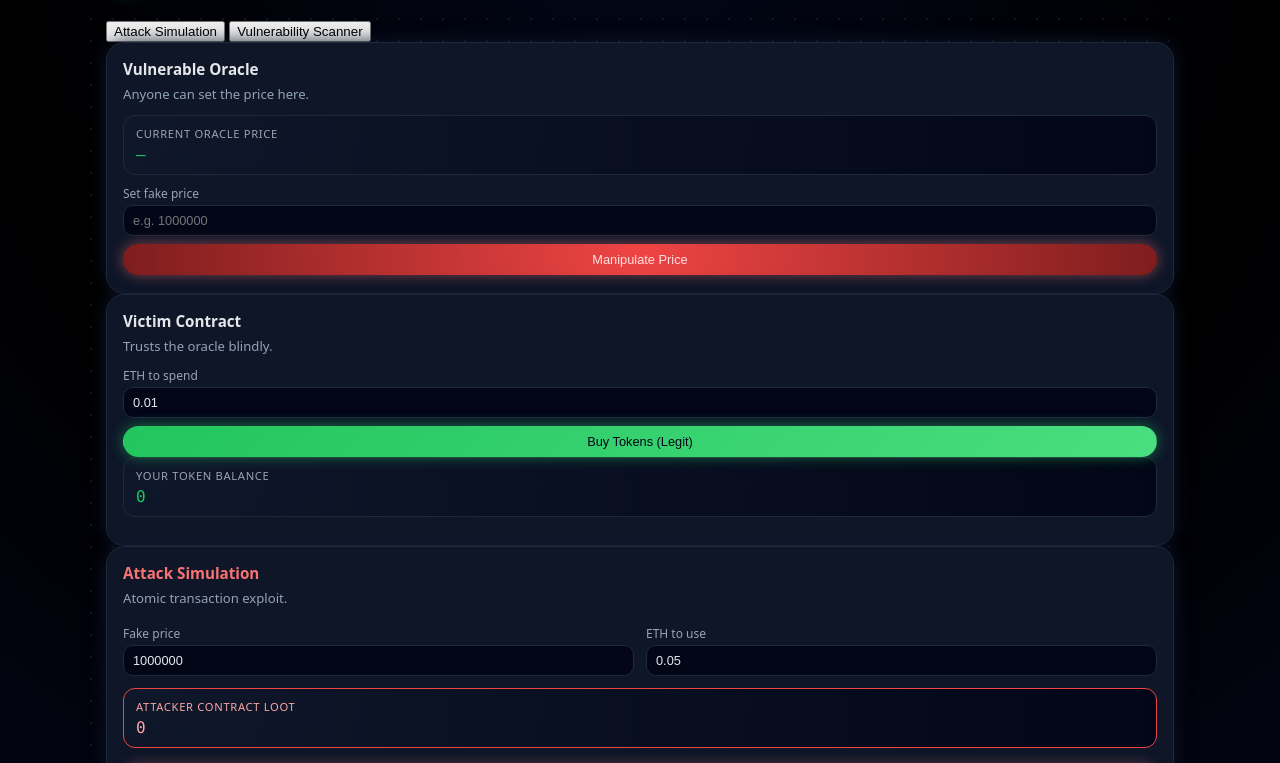
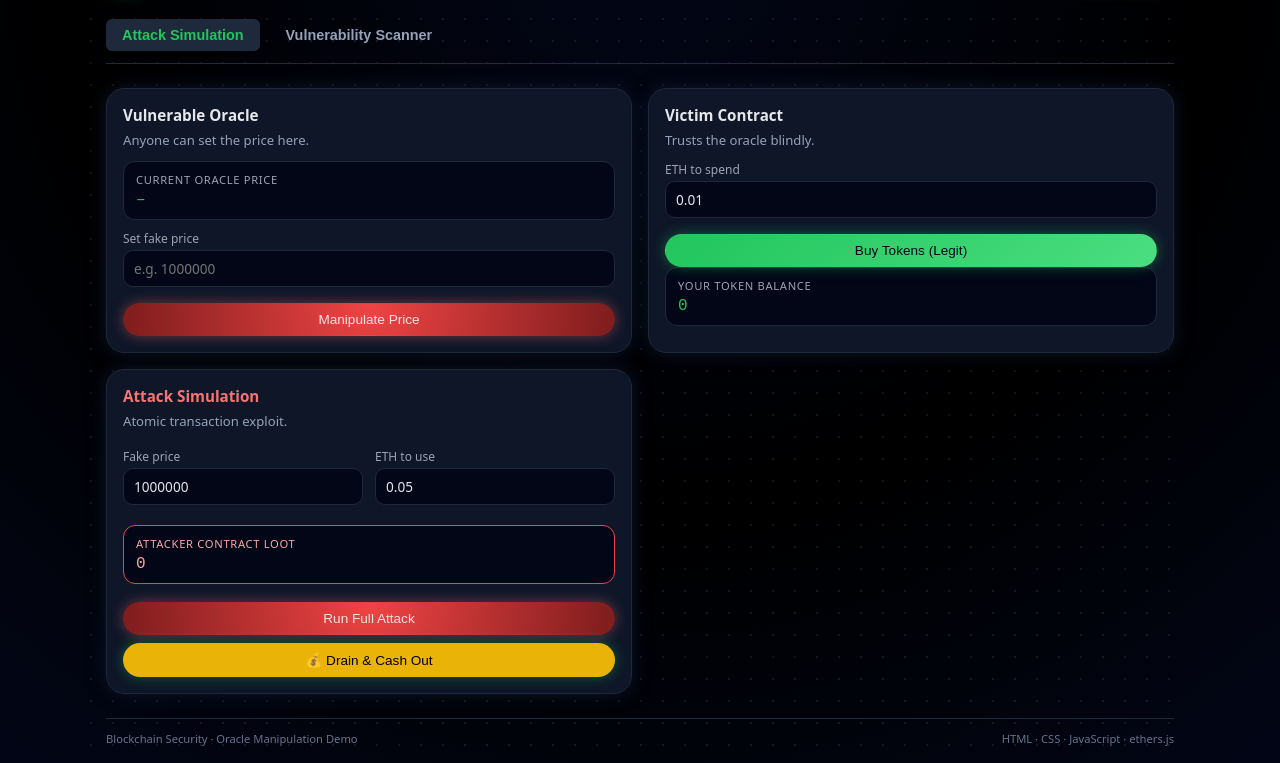
Before and after one commit to Yousuf11211/smart-contract-oracle-security, a plain HTML site: page index.html in a window 1280 px wide. Shown: the part 70-833 px from the top of the page. Drawn offline with nearby package versions, Linux system fonts and the light colour scheme.

Commit message:
added navbar for scanner

```diff
--- a/style.css
+++ b/style.css
@@ -1,6 +1,7 @@
-*,
-*::before,
-*::after {
+/* =========================================
+   1. GLOBAL RESET & THEME
+   ========================================= */
+*, *::before, *::after {
   box-sizing: border-box;
 }
 
@@ -9,18 +10,16 @@ body {
   min-height: 100vh;
   background: radial-gradient(circle at top, #020617 0, #000 55%, #020617 100%);
   color: #e5e7eb;
-  font-family: system-ui, -apple-system, BlinkMacSystemFont, "Segoe UI",
-    Roboto, Helvetica, Arial, sans-serif;
+  font-family: system-ui, -apple-system, BlinkMacSystemFont, "Segoe UI", Roboto, sans-serif;
 }
 
 .page {
   max-width: 1100px;
   margin: 0 auto;
   padding: 20px 16px 32px;
-  position: relative;
 }
 
-/* Faint grid */
+/* Hacker Grid Background Pattern */
 .hacker-grid {
   background-image: radial-gradient(
     circle at 1px 1px,
@@ -30,6 +29,9 @@ body {
   background-size: 22px 22px;
 }
 
+/* =========================================
+   2. HEADER & LOGO
+   ========================================= */
 .header {
   display: flex;
   align-items: center;
@@ -72,22 +74,79 @@ body {
   color: #94a3b8;
 }
 
-.grid {
+/* =========================================
+   3. NAVIGATION TABS (NEW)
+   ========================================= */
+.nav-bar {
+  display: flex;
+  gap: 10px;
+  margin-bottom: 24px;
+  border-bottom: 1px solid #1e293b;
+  padding-bottom: 12px;
+}
+
+.nav-btn {
+  background: transparent;
+  border: none;
+  color: #94a3b8;
+  padding: 8px 16px;
+  font-size: 0.9rem;
+  font-weight: 600;
+  cursor: pointer;
+  border-radius: 6px;
+  transition: all 0.2s ease;
+}
+
+.nav-btn:hover {
+  background: rgba(255, 255, 255, 0.05);
+  color: #e5e7eb;
+}
+
+.nav-btn.active {
+  background: #1e293b;
+  color: #22c55e;
+  box-shadow: 0 1px 2px rgba(0, 0, 0, 0.2);
+}
+
+/* =========================================
+   4. LAYOUT & ANIMATION
+   ========================================= */
+.tab-content {
+  animation: fadeIn 0.3s ease-in-out;
+}
+
+.grid-layout {
   display: grid;
   gap: 16px;
 }
 
+/* Responsive: 2 columns on larger screens */
 @media (min-width: 768px) {
-  .grid {
+  .grid-layout {
     grid-template-columns: repeat(2, minmax(0, 1fr));
   }
 }
 
+.two-col {
+  display: grid;
+  grid-template-columns: 1fr 1fr;
+  gap: 12px;
+  margin-bottom: 12px;
+}
+
+@keyframes fadeIn {
+  from { opacity: 0; transform: translateY(5px); }
+  to { opacity: 1; transform: translateY(0); }
+}
+
+/* =========================================
+   5. CARDS & COMPONENTS
+   ========================================= */
 .card {
   background: rgba(15, 23, 42, 0.96);
   border-radius: 18px;
   border: 1px solid #1e293b;
-  padding: 16px 16px 18px;
+  padding: 16px;
   box-shadow: 0 0 18px rgba(15, 23, 42, 0.9);
   backdrop-filter: blur(4px);
 }
@@ -96,9 +155,6 @@ body {
   margin: 0 0 6px;
   font-size: 0.95rem;
   font-weight: 600;
-  display: flex;
-  align-items: center;
-  gap: 6px;
 }
 
 .card-title.danger {
@@ -114,7 +170,7 @@ body {
 .info-box {
   border-radius: 12px;
   border: 1px solid #1f2937;
-  background: radial-gradient(circle at top left, #0f172a, #020617);
+  background: #020617;
   padding: 10px 12px;
   margin-bottom: 10px;
 }
@@ -128,12 +184,15 @@ body {
 }
 
 .info-value {
-  font-family: "JetBrains Mono", ui-monospace, SFMono-Regular, Menlo, Monaco,
-    Consolas, "Liberation Mono", "Courier New", monospace;
+  font-family: monospace;
   font-size: 1rem;
   color: #22c55e;
+  word-break: break-all;
 }
 
+/* =========================================
+   6. FORMS & BUTTONS
+   ========================================= */
 .label {
   display: block;
   margin-top: 6px;
@@ -144,13 +203,15 @@ body {
 
 .input {
   width: 100%;
-  padding: 7px 9px;
+  padding: 8px 10px;
   border-radius: 10px;
   border: 1px solid #1f2937;
   background-color: #020617;
   color: #e5e7eb;
-  font-size: 0.8rem;
+  font-size: 0.85rem;
   outline: none;
+  margin-bottom: 8px;
+  font-family: inherit;
 }
 
 .input:focus {
@@ -161,37 +222,36 @@ body {
 .btn {
   border-radius: 999px;
   border: 1px solid transparent;
-  padding: 7px 14px;
-  font-size: 0.8rem;
+  padding: 8px 16px;
+  font-size: 0.85rem;
   font-weight: 500;
   cursor: pointer;
   transition: all 0.18s ease-out;
   display: inline-flex;
   align-items: center;
   justify-content: center;
-  gap: 6px;
 }
 
 .btn-primary {
   background: linear-gradient(135deg, #22c55e, #4ade80);
   color: #020617;
-  box-shadow: 0 0 14px rgba(34, 197, 94, 0.5);
+  box-shadow: 0 0 14px rgba(34, 197, 94, 0.4);
 }
 
 .btn-primary:hover {
-  filter: brightness(1.06);
-  transform: translateY(-0.5px);
+  filter: brightness(1.1);
+  transform: translateY(-1px);
 }
 
 .btn-danger {
   background: radial-gradient(circle at top, #ef4444, #7f1d1d);
   color: #fee2e2;
-  box-shadow: 0 0 14px rgba(248, 113, 113, 0.5);
+  box-shadow: 0 0 14px rgba(248, 113, 113, 0.4);
 }
 
 .btn-danger:hover {
-  filter: brightness(1.05);
-  transform: translateY(-0.5px);
+  filter: brightness(1.1);
+  transform: translateY(-1px);
 }
 
 .full-width {
@@ -199,26 +259,12 @@ body {
   margin-top: 8px;
 }
 
-.hint {
-  margin-top: 8px;
-  font-size: 0.7rem;
-  color: #9ca3af;
-}
-
-.steps {
-  margin: 0 0 6px;
-  padding-left: 18px;
-  font-size: 0.8rem;
-  color: #e5e7eb;
-}
-
-.steps li + li {
-  margin-top: 3px;
-}
-
+/* =========================================
+   7. FOOTER
+   ========================================= */
 .footer {
-  margin-top: 18px;
-  padding-top: 8px;
+  margin-top: 24px;
+  padding-top: 12px;
   border-top: 1px solid #1f2937;
   display: flex;
   justify-content: space-between;
@@ -226,12 +272,3 @@ body {
   font-size: 0.7rem;
   color: #64748b;
 }
-
-/* Add this to the bottom of style.css */
-
-.two-col {
-  display: grid;
-  grid-template-columns: 1fr 1fr;
-  gap: 12px;
-  margin-bottom: 12px;
-}
```
